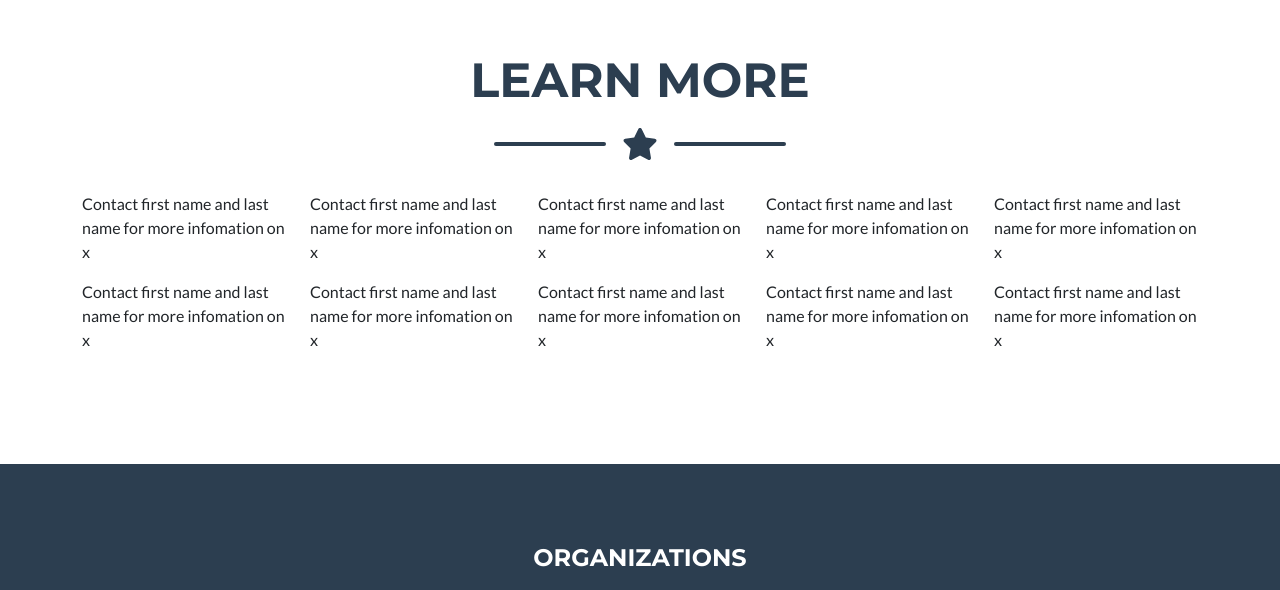
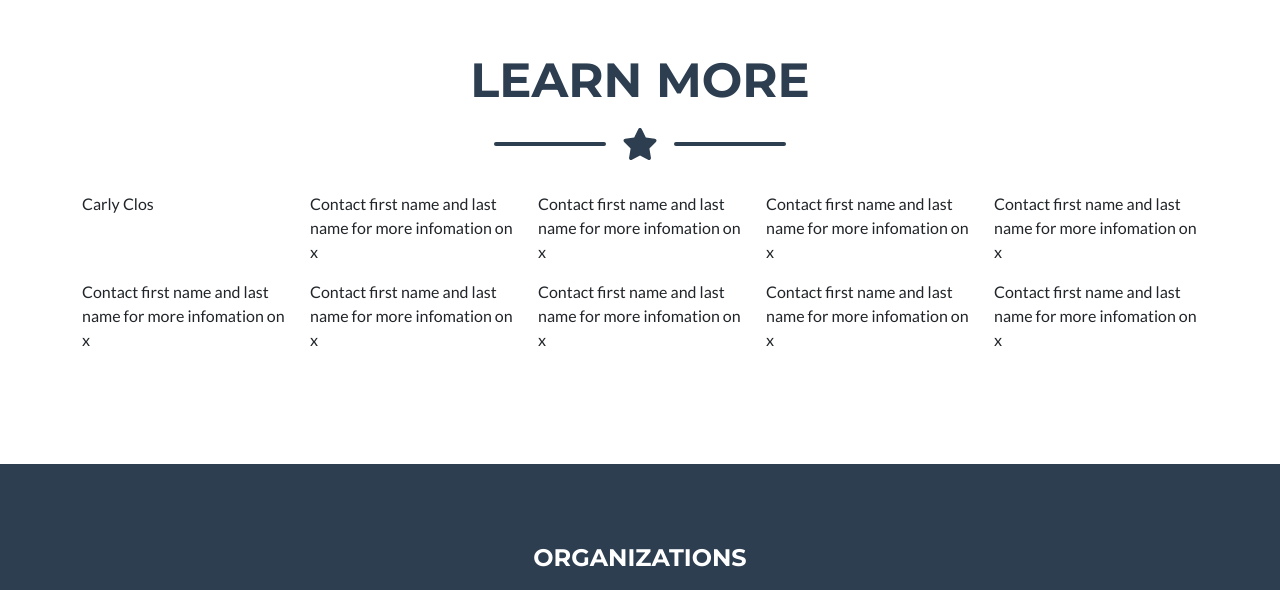
Before and after one commit to ISS-Team-3/ISS210Section24Team3, a plain HTML site: page index.html in a window 1280 px wide. Shown: the part 2069-2659 px from the top of the page. Drawn offline with nearby package versions, Linux system fonts and the light colour scheme.

Commit message:
Adding Carly as Contributor

```diff
--- a/index.html
+++ b/index.html
@@ -152,7 +152,7 @@
                 </div>
                <!--List Contributor's Names and attributions-->
                 <div class="row justify-content-center">
-                    <div class="col-sm"><p>Contact first name and last name for more infomation on x</p></div>
+                    <div class="col-sm"><p>Carly Clos</p></div>
                     <div class="col-sm"><p>Contact first name and last name for more infomation on x</p></div>
                     <div class="col-sm"><p>Contact first name and last name for more infomation on x</p></div>
                     <div class="col-sm"><p>Contact first name and last name for more infomation on x</p></div>
```
